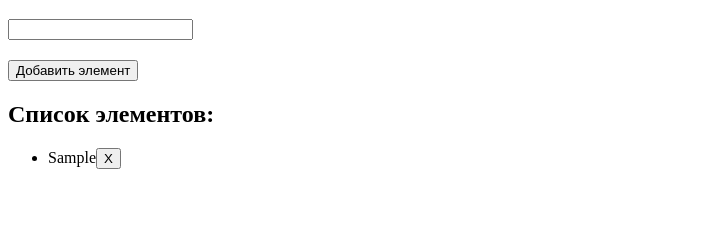
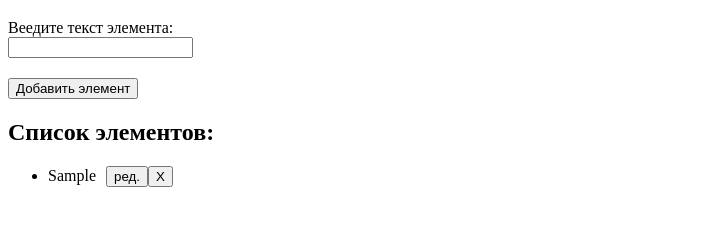
Before and after one commit to ann-ok/js, a plain HTML site: page index.html in a window 1280 px wide. Both pictures are taken after typing "Sample" into the empty fields and a click on the button "Добавить элемент". Shown: the part 61-286 px from the top of the page, without its empty margins (0-714 px from the left). Drawn offline with Linux system fonts and the light colour scheme.

Commit message:
+ elements editing

```diff
--- a/css/style.css
+++ b/css/style.css
@@ -3,8 +3,13 @@ h1
     color: rebeccapurple;
 }
 
-.field
+#input-text
 {
     display: block;
     margin-bottom: 20px;
 }
+
+span
+{
+    margin-right: 10px;
+}
--- a/index.html
+++ b/index.html
@@ -8,12 +8,13 @@
 <body>
 	<h1>Добавление элемента в список с помощью js.</h1>
 	<div>
-		<input id="inp" class="field" type="text">
-		<input type="button" id="btn_elem" value="Добавить элемент">
+		<label for="input-text">Веедите текст элемента:</label>
+		<input id="input-text" type="text">
+		<input id="button-add" type="button" value="Добавить элемент">
 	</div>
 	<div>
 		<h2>Список элементов: </h2>
-		<ul id="list">
+		<ul id="list-items">
 		</ul>
 	</div>
 	<script src="js/script.js"></script>
--- a/js/script.js
+++ b/js/script.js
@@ -1,20 +1,66 @@
-btn_elem.onclick = function() {
-    var inp = document.getElementById("inp");
-    if (!(inp.value === "undefined" || inp.value === null || inp.value ===  "")) {
-        var parent = document.getElementById("list");
+let button_add = document.getElementById("button-add");
+button_add.addEventListener('click', addItem);
 
-        var li = document.createElement("li");
-        li.innerText = inp.value;
+function addItem() {
+    let input = document.getElementById("input-text");
+    if (!(input.value === "undefined" || input.value === null || input.value ===  "")) {
+        let list_root = document.getElementById("list-items");
+        let list_item = document.createElement("li");
+        let item_div = document.createElement("div");
+        let item_text = document.createElement("span");
 
-        var del = document.createElement("input");
-        del.type = "button";
-        del.value = "X";
-        del.id = parent.getElementsByTagName('li').length;
-        del.addEventListener('click', () => li.remove());
+        item_text.innerText  = input.value;
 
-        li.appendChild(del);
-        parent.appendChild(li);
+        let btn_edit = document.createElement("input");
+        btn_edit.type = "button";
+        btn_edit.value = "ред.";
+        btn_edit.addEventListener('click', function() { editItem(list_item, item_div, item_text)});
 
-        inp.value = "";
+        let btn_delete = document.createElement("input");
+        btn_delete.type = "button";
+        btn_delete.value = "X";
+        btn_delete.addEventListener('click', () => list_item.remove());
+
+        item_div.appendChild(item_text);
+        item_div.appendChild(btn_edit);
+        item_div.appendChild(btn_delete);
+
+        list_item.appendChild(item_div);
+        list_root.appendChild(list_item);
+
+        input.value = "";
     }
-};
+}
+
+function editItem(item, item_div, item_text) {
+    let close_action = function () {
+        item_input.remove();
+        btn_ok.remove();
+        btn_cancel.remove();
+        item_div.style.display = '';
+    };
+
+    item_div.style.display = 'none';
+
+    let item_input = document.createElement("input");
+    item_input.value = item_text.innerText;
+
+    let btn_ok = document.createElement("input");
+    btn_ok.type = "button";
+    btn_ok.value = "Ok";
+    btn_ok.addEventListener("click", () => {
+        item_text.innerText = item_input.value;
+        close_action();
+    });
+
+    let btn_cancel = document.createElement("input");
+    btn_cancel.type = "button";
+    btn_cancel.value = "Cancel";
+    btn_cancel.addEventListener("click", () => {
+        close_action();
+    });
+
+    item.appendChild(item_input);
+    item.appendChild(btn_ok);
+    item.appendChild(btn_cancel);
+}
```
Also changed, not shown: images/cancel.png (deleted).
